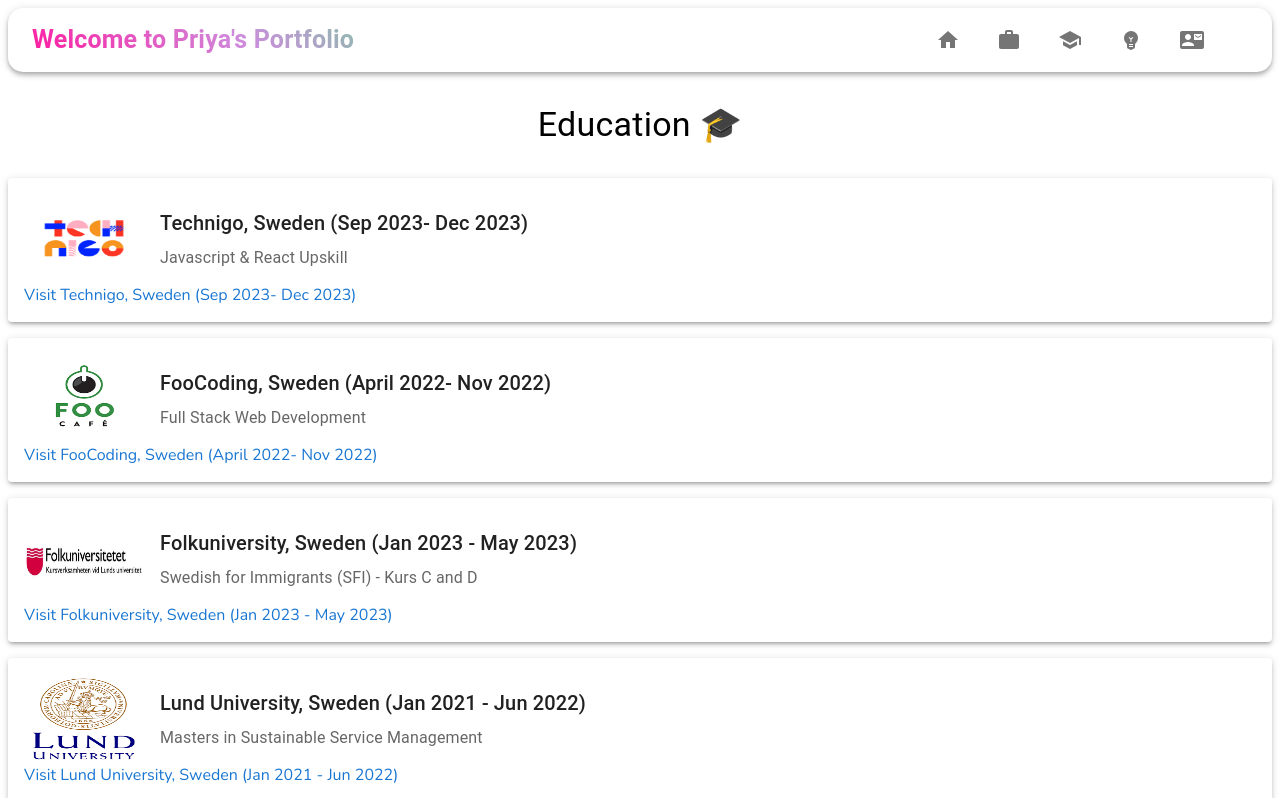
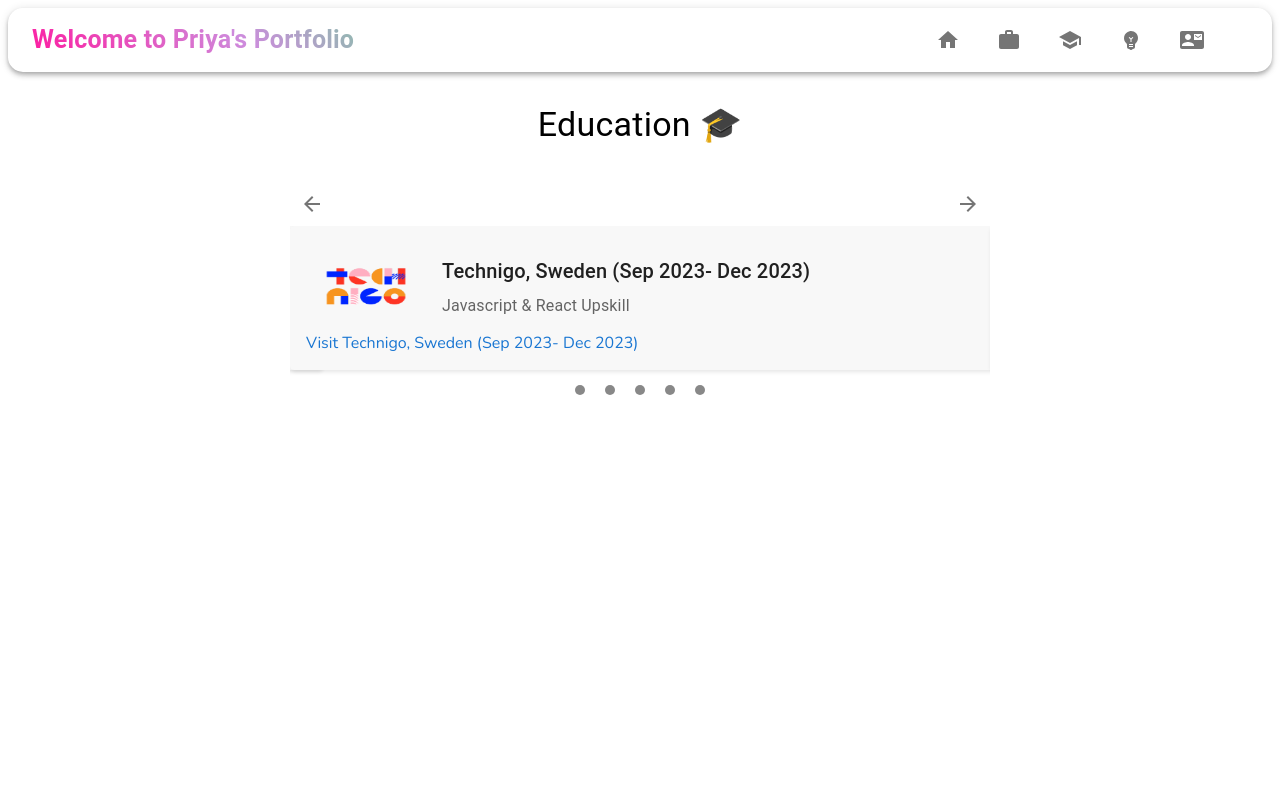
Before and after one commit to Priya-Pdh/my-portfolio, a React (Vite) app in the folder Portfolio/: page /education in a window 1280 px wide. Shown: the top 798 px of the page. Built offline with nearby package versions, Linux system fonts and the light colour scheme.

Commit message:
made education section carousel

```diff
--- a/Portfolio/src/Pages/Education/Education.jsx
+++ b/Portfolio/src/Pages/Education/Education.jsx
@@ -1,11 +1,16 @@
-import React, { useState, useEffect } from 'react';
+import React, { useState, useEffect, useRef } from 'react';
 import { Box, Typography, Paper, Link, CircularProgress } from '@mui/material';
+import Slider from 'react-slick';
+import { ArrowBack, ArrowForward } from '@mui/icons-material'; // Import Material-UI icons
+import 'slick-carousel/slick/slick.css';
+import 'slick-carousel/slick/slick-theme.css';
 import data from '../../data.json';
 import { getImagePath } from '../../assets/getImagePath';
 
 function Education() {
   const { education } = data;
   const [imagesLoaded, setImagesLoaded] = useState(false);
+  const sliderRef = useRef(null);
 
   useEffect(() => {
     const imagePromises = education.map((edu) => {
@@ -21,14 +26,37 @@
     });
   }, [education]);
 
+  const settings = {
+    dots: true,
+    infinite: true,
+    speed: 500,
+    slidesToShow: 1,
+    slidesToScroll: 1,
+    nextArrow: <ArrowForward />, // Custom right arrow
+    prevArrow: <ArrowBack />, // Custom left arrow
+    customPaging: (i) => (
+      <div style={{ width: '10px', height: '10px', background: '#888', borderRadius: '50%', margin: '0 5px' }}></div>
+    ), // Custom dots
+  };
+
+  const handleNext = () => {
+    sliderRef.current.slickNext();
+  };
+
+  const handlePrev = () => {
+    sliderRef.current.slickPrev();
+  };
+
   return (
-    <Box my={4}>
-      <Typography variant="h4" sx={{ textAlign: 'center', marginBottom: '2rem' }}>
+    <Box my={4} position="relative" sx={{width: "700px", height: "200px", margin: "auto"  }}>
+      <Typography variant="h4" sx={{ textAlign: 'center', marginBottom: '5rem', marginTop: "2rem" }}>
         Education 🎓
       </Typography>
       {imagesLoaded ? (
-        education.map((edu, index) => (
-          <Paper key={index} elevation={3} sx={{ padding: 2, marginBottom: 2 }}>
+        <>
+          <Slider ref={sliderRef} {...settings}>
+            {education.map((edu, index) => (
+              <Paper key={index} elevation={3} sx={{ padding: 2, marginBottom: 2, boxShadow: '1px 2px 4px rgba(0, 0, 0, 0.1)', backgroundColor: '#f8f8f8' }}>
                 <Box display="flex" alignItems="center">
                   <img src={getImagePath(edu.logo)} alt={edu.name} style={{ marginRight: '16px', width: '120px', height: '90px' }} />
                   <Box>
@@ -44,7 +72,32 @@
                   Visit {edu.name}
                 </Link>
               </Paper>
-        ))
+            ))}
+          </Slider>
+          {/* Additional arrows in the corners */}
+          <ArrowBack
+            sx={{
+              position: 'absolute',
+              top: '50%',
+              left: '10px',
+              transform: 'translateY(-50%)',
+              cursor: 'pointer',
+              color: 'rgba(0, 0, 0, 0.54);'
+            }}
+            onClick={handlePrev}
+          />
+          <ArrowForward
+            sx={{
+              position: 'absolute',
+              top: '50%',
+              right: '10px',
+              transform: 'translateY(-50%)',
+              cursor: 'pointer',
+              color: 'rgba(0, 0, 0, 0.54);'
+            }}
+            onClick={handleNext}
+          />
+        </>
       ) : (
         <Box sx={{ display: 'flex', justifyContent: 'center', alignItems: 'center', height: '100px' }}>
           <CircularProgress />
```
Lines whose indentation alone changed are shown as unchanged.
